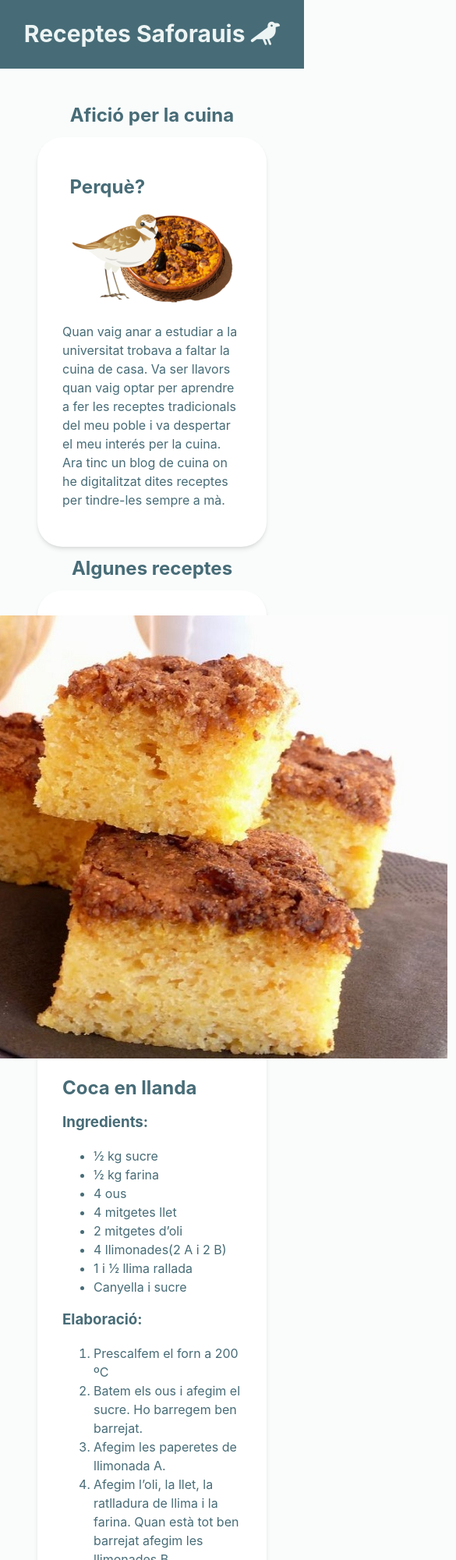
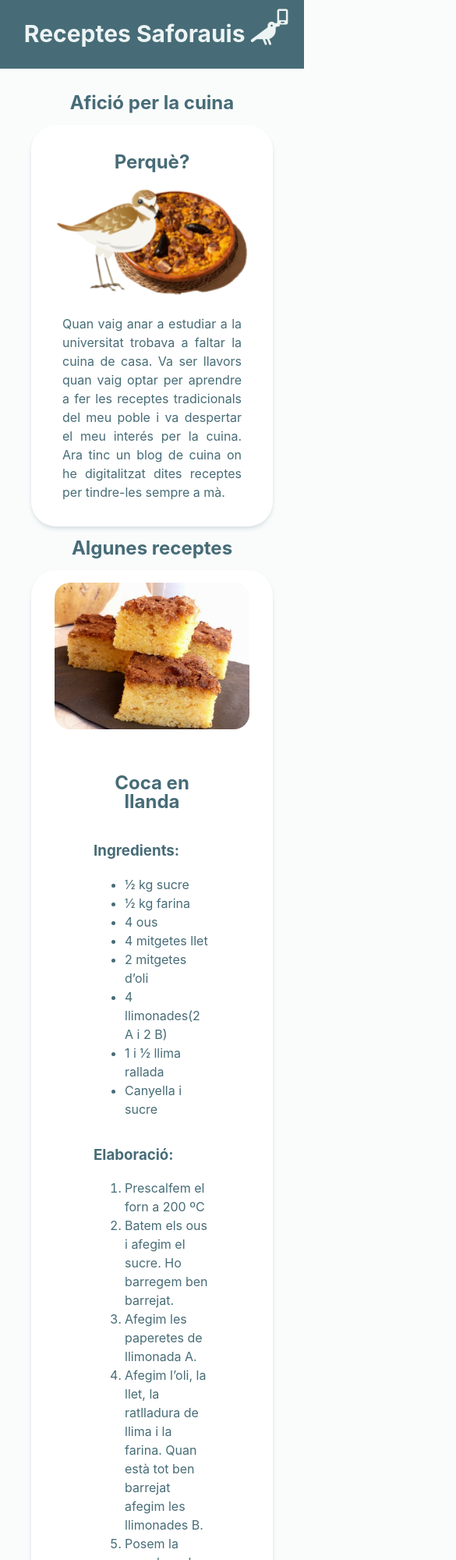
Before and after one commit to rfusterbertomeu/PAC1, a website built with Parcel: page src/index.html in a window 390 px wide. Shown: the top 2000 px of the page at 78% size, 585 px wide, since content can reach past the window. Built offline with nearby package versions, Linux system fonts and the light colour scheme; a small style sheet from the web is missing.

Commit message:
estil receptes, responsive i animate.css

```diff
--- a/package.json
+++ b/package.json
@@ -51,6 +51,7 @@
     "stylelint-scss": "^5.2.1"
   },
   "dependencies": {
-    "@fortawesome/fontawesome-free": "^6.4.2"
+    "@fortawesome/fontawesome-free": "^6.4.2",
+    "animate.css": "^4.1.1"
   }
 }
--- a/src/assets/styles/layouts/_container.scss
+++ b/src/assets/styles/layouts/_container.scss
@@ -1,5 +1,8 @@
 .container {
-  padding: 2rem;
+  padding-top: 1rem;
+  padding-right: 2rem;
+  padding-bottom: 1rem;
+  padding-left: 2rem;
 
   &__titol {
     font-size: 24px;
@@ -21,27 +24,68 @@
     flex-direction: column;
     justify-content: center;
     align-items: center;
-    margin: 1rem;
-    padding: 2rem;
+    margin-top: 1rem;
+    margin-right: 0.5rem;
+    margin-bottom: 1rem;
+    margin-left: 0.5rem;
+    padding-top: 1rem;
+    padding-right: 2rem;
+    padding-bottom: 1rem;
+    padding-left: 2rem;
+
+
 
     @media (min-width: $mq-min-desktop-width) {
       flex-direction: row;
+      align-items: start;
     }
 
     // Visual
     border-radius: 2rem;
     background-color: #fff;
-    box-shadow: 0 4px 6px -1px rgb(0 0 0 / 10%),
-    0 2px 4px -1px rgb(0 0 0 / 6%);
+    box-shadow: 0 4px 6px -1px rgb(71 108 119 / 14%),
+    0 2px 4px -1px rgb(71 108 119 / 10%);
 
     .bloc {
+      // Box model
+      display: flex;
+      flex-direction: column;
+      margin-right: 0.5rem;
+      margin-left: 0.5rem;
+
       &__titol {
-        text-align: left;
+        text-align: center;
+
+        @media (min-width: $mq-min-desktop-width) {
+          text-align: right;
+        }
       }
 
-      &__imatge {}
+      &__imatge {
+        // Box model
+        width: 250px;
 
-      &__text {}
+        //Visual
+        border-radius: 20px;
+
+        @media (min-width: $mq-min-tablet-width) and (max-width: $mq-max-tablet-width) {
+          width: 300px;
+          border-radius: 30px;
+        }
+
+        @media (min-width: $mq-min-desktop-width) {
+          &--margin-top {
+            margin-top: 5rem;
+          }
+
+          width: 350px;
+          border-radius: 50px;
+        }
+      }
+
+      &__text {
+        text-align: justify;
+      }
     }
   }
 }
--- a/src/assets/styles/layouts/_header.scss
+++ b/src/assets/styles/layouts/_header.scss
@@ -25,7 +25,43 @@
     &:hover {
       color: invert($blog-secondary, 90%);
       text-decoration: underline;
+
     }
+  }
+
+  &__device {
+    position: fixed;
+    top: 0;
+    right: 0;
+    margin-top: 10px;
+    margin-right: 15px;
+    font-size: 20px;
+    color: $blog-secondary;
+
+    @media (max-width: $mq-max-mobile-width) {
+
+      &--hidden-tablet,
+      &--hidden-desktop {
+        display: none;
+      }
+    }
+
+    @media (min-width: $mq-min-tablet-width) and (max-width: $mq-max-tablet-width) {
+
+      &--hidden-mobile,
+      &--hidden-desktop {
+        display: none;
+      }
+    }
+
+    @media (min-width: $mq-min-desktop-width) {
+
+      &--hidden-mobile,
+      &--hidden-tablet {
+        display: none;
+      }
+    }
+
   }
 
   background-color: $blog-primary;
--- /dev/null
+++ b/src/assets/styles/layouts/_recepta.scss
@@ -0,0 +1,35 @@
+.recepta {
+  // Box model
+  display: flex;
+  flex-direction: row;
+  flex-wrap: wrap;
+  justify-content: space-around;
+  margin-top: 1rem;
+  margin-right: 0.5rem;
+  margin-bottom: 1rem;
+  margin-left: 0.5rem;
+  padding-top: 1rem;
+  padding-right: 2rem;
+  padding-bottom: 1rem;
+  padding-left: 2rem;
+
+
+  &__titol {
+    text-align: center;
+    flex: 100%;
+
+    @media (min-width: $mq-min-desktop-width) {
+      text-align: left;
+    }
+
+  }
+
+  &__seccio {
+    flex: 100%;
+
+    @media (min-width: $mq-min-tablet-width) {
+      flex: 50%;
+      display: inline;
+    }
+  }
+}
--- a/src/assets/styles/main.scss
+++ b/src/assets/styles/main.scss
@@ -9,7 +9,7 @@
  * see commented examples below
  */
 @import "npm:@fortawesome/fontawesome-free/css/all.css";
-
+@import "npm:animate.css";
 /**
  * Import layouts
  * It's a best practice to use a different partial for each page
@@ -17,6 +17,7 @@
 @import "layouts/home";
 @import "layouts/header";
 @import "layouts/container";
+@import "layouts/recepta";
 @import "layouts/footer";
 
 /**
--- a/src/views/about_me.html
+++ b/src/views/about_me.html
@@ -2,8 +2,8 @@
   <div class="bloc">
     <h2 class="bloc__titol">Perquè?</h2>
     <picture>
-      <source srcset="./assets/images/logo.png?as=webp&width=350" type="image/webp" />
-      <img src="./assets/images/logo.png?width=350" alt="Receptes Saforauis Blog" class="bloc__imatge" />
+      <source srcset="./assets/images/logo.png?as=webp" type="image/webp" />
+      <img src="./assets/images/logo.png" alt="Receptes Saforauis Blog" class="bloc__imatge" />
     </picture>
   </div>
   <div class="bloc">
--- a/src/views/header.html
+++ b/src/views/header.html
@@ -1,6 +1,11 @@
 <header class="header">
-  <h1 class="header__titol">
+  <h1 class="header__titol animate__animated animate__pulse animate__delay-5s animate__repeat-2">
     <a class="header__link" href="https://receptessaforauis.wordpress.com/" target="_blank"> Receptes Saforauis <i
         class="fa-solid fa-crow"></i></a>
   </h1>
+  <h3 class="header__device">
+    <i class="header__device--hidden-mobile fa-solid fa-mobile-screen"></i>
+    <i class="header__device--hidden-tablet fa-solid fa-tablet-screen-button"></i>
+    <i class="header__device--hidden-desktop fa-solid fa-desktop"></i>
+  </h3>
 </header>
--- a/src/views/recepta_1.html
+++ b/src/views/recepta_1.html
@@ -1,8 +1,9 @@
 <div class="row">
   <div class="bloc">
     <picture>
-      <source srcset="./assets/images/coca-de-llanda.jpg?as=webp&width=350" type="image/webp" />
-      <img src="./assets/images/coca-de-llanda.jpg?width=350" alt="Coca en llanda" class="bloc__imatge" />
+      <source srcset="./assets/images/coca-de-llanda.jpg?as=webp" type="image/webp" />
+      <img src="./assets/images/coca-de-llanda.jpg" alt="Coca en llanda"
+        class="bloc__imatge bloc__imatge--margin-top" />
     </picture>
   </div>
   <div class="bloc">
--- a/src/views/recepta_2.html
+++ b/src/views/recepta_2.html
@@ -27,8 +27,8 @@
   </div>
   <div class="bloc">
     <picture>
-      <source srcset="./assets/images/aspencat.jpg?as=webp&width=350" type="image/webp" />
-      <img src="./assets/images/aspencat.jpg?width=350" alt="Aspencat" class="bloc__imatge" />
+      <source srcset="./assets/images/aspencat.jpg?as=webp" type="image/webp" />
+      <img src="./assets/images/aspencat.jpg" alt="Aspencat" class="bloc__imatge bloc__imatge--margin-top" />
     </picture>
   </div>
 </div>
```
Also changed, not shown: 1 other file.
